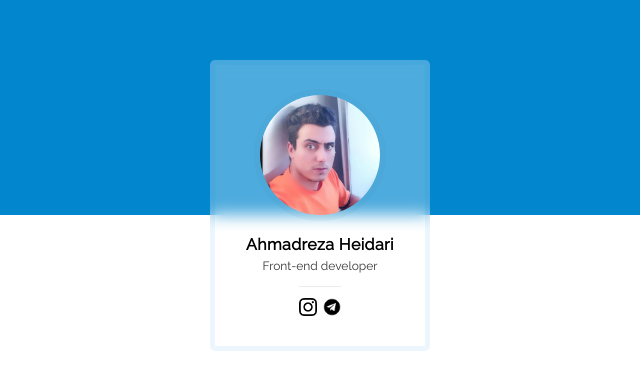
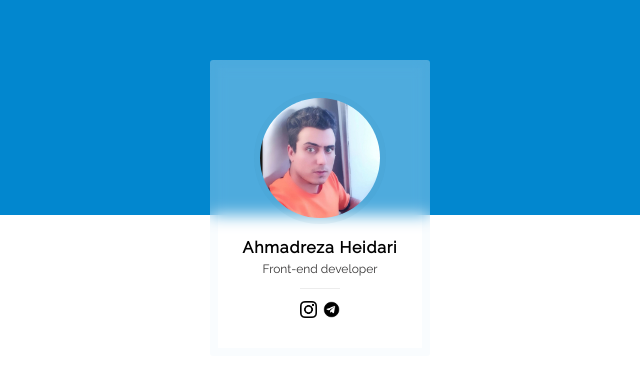
Before and after one commit to Ahmadrezalbs/Portfilio, a plain HTML site: page index.html in a window 1280 px wide. Shown: the part 105-494 px from the top of the page, 320-960 px from the left. Drawn offline with Linux system fonts and the light colour scheme.

Commit message:
some changes

```diff
--- a/css/style.css
+++ b/css/style.css
@@ -31,22 +31,22 @@ html {
     background-color: #0287cf;
 }
 
-.card {
+.profile-card {
     transform: translateY(-15.5rem);
     margin-inline: auto;
     width: 22rem;
     background-color: rgba(255, 255, 255, 0.3);
     backdrop-filter: blur(8px);
-    border-radius: 5px;
+    border-radius: 3px;
     display: flex;
     flex-flow: column wrap;
     align-items: center;
     padding-block: 3rem;
-    border: 5px solid #0287cf13;
-    animation: trans 500ms ease-out infinite alternate;
+    border: 8px solid rgba(2, 135, 207, 0.025);
+    animation: trans 500ms cubic-bezier(0.215, 0.310, 0.155, .6) infinite alternate;
 }
 
-.profile-image {
+.profile-card__image {
     position: relative;
     background-image: url(../img/profile1.jpg);
     background-position: center;
@@ -55,7 +55,6 @@ html {
     height: 12rem;
     border-radius: 50%;
     outline: 6px solid rgba(44, 115, 153, 0.065);
-    overflow: hidden;
 }
 
 @keyframes trans {
@@ -64,20 +63,20 @@ html {
     }
 }
 
-.name {
+.profile-card__name {
     font-weight: 600;
     padding-top: 2rem;
-    letter-spacing: .4px;
+    letter-spacing: .8px;
 }
 
-.skill {
+.profile-card__skill {
     padding-top: .5rem;
     font-size: 1.2rem;
     color: #363535;
     padding-bottom: 5px;
 }
 
-.links {
+.social-links {
     display: flex;
     justify-content: space-between;
     width: 20%;
@@ -86,7 +85,7 @@ html {
     position: relative;
 }
 
-.links::after {
+.social-links::after {
     content: '';
     position: absolute;
     width: 100%;
@@ -96,10 +95,11 @@ html {
     background-color: #03030313;
 }
 
-.links a {
+.social-link {
     width: 42%;
+    -webkit-tap-highlight-color: none;
 }
 
-.links img {
+.social-link__image {
     width: 100%;
 }
--- a/index.html
+++ b/index.html
@@ -11,16 +11,17 @@
 <body>
 
     <div class="bg"></div>
-    <div class="card">
-        <div class="profile-image"></div>
-        <h5 class="name">Ahmadreza Heidari</h5>
-        <div class="skill">Front-end developer</div>
-        <div class="links">
-            <a href="https://instagram.com/ahmadrezalbs" class="instagram">
-                <img src="img/black-instagram-icon.webp" alt="">
+
+    <div class="profile-card">
+        <div class="profile-card__image"></div>
+        <h5 class="profile-card__name">Ahmadreza Heidari</h5>
+        <div class="profile-card__skill">Front-end developer</div>
+        <div class="social-links">
+            <a href="https://instagram.com/ahmadrezalbs" class="social-link">
+                <img src="img/black-instagram-icon.webp" class="social-link__image">
             </a>
-            <a href="https://t.me/ahmadrezalbs" class="telegram">
-                <img src="img/telegram-black-icon.webp" alt="">
+            <a href="https://t.me/ahmadrezalbs" class="social-link">
+                <img src="img/telegram-black-icon.webp" class="social-link__image">
             </a>
         </div>
     </div>
```
